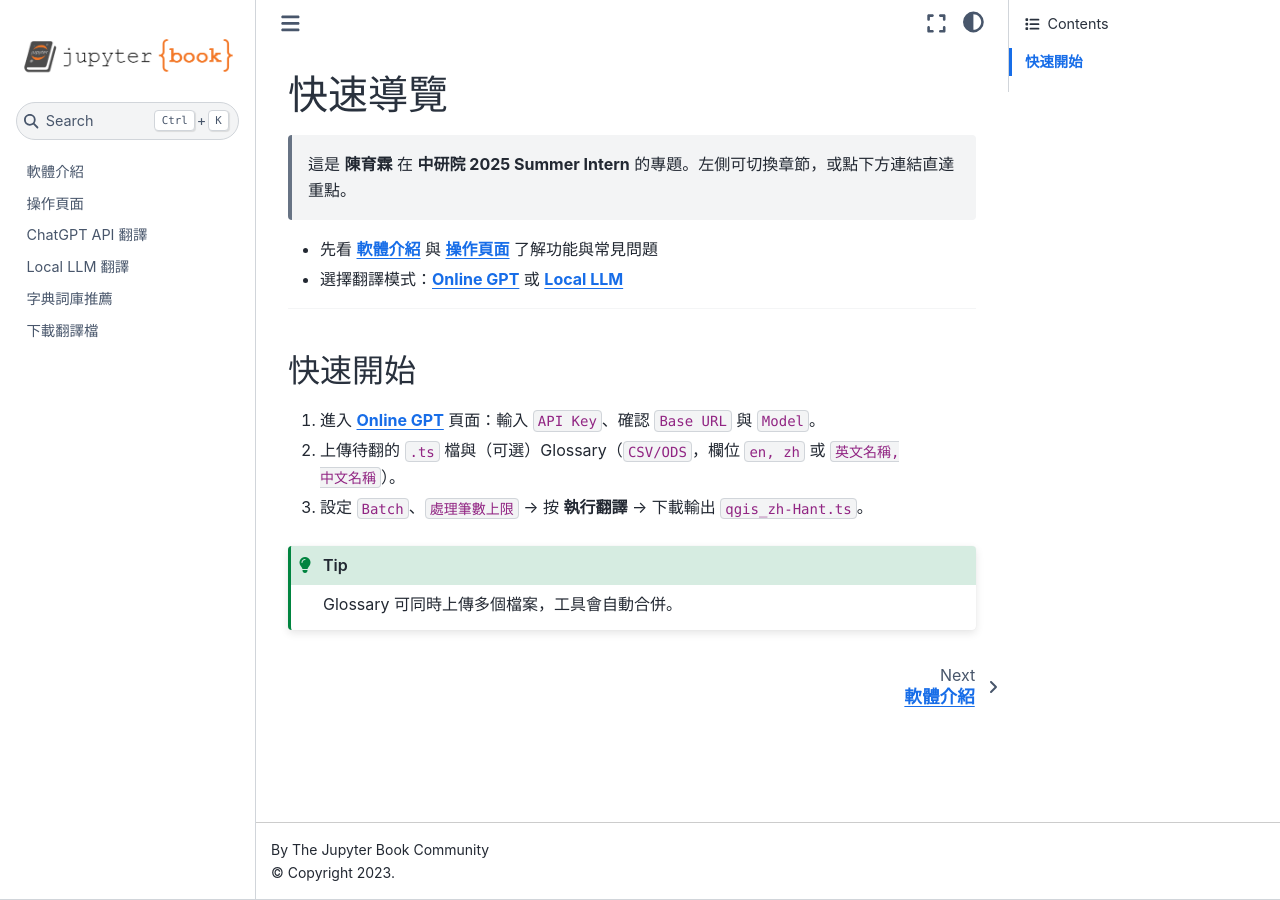
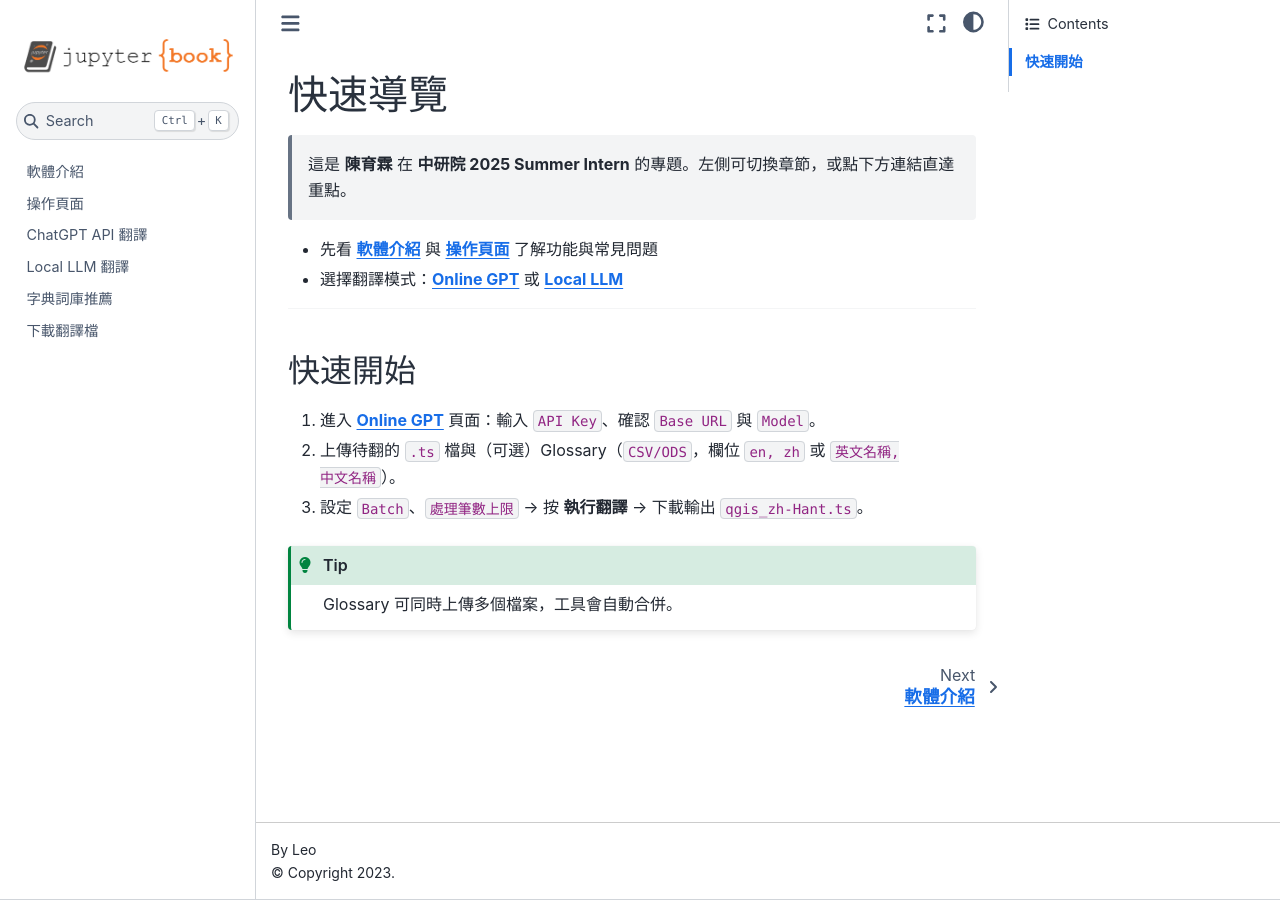
Before and after one commit to wendy062644/2025-summer-intern-project-2, a Jupyter Book: the page built from book/pages/readme.md, in a window 1280 px wide. Built offline with Jupyter Book 1.0.4 settings and Sphinx 7.4.7 and the Sphinx Book theme 1.1.4, drawn with Linux system fonts in a browser that asks for light colours; some of the changed lines change nothing that is shown.

Commit message:
update author

```diff
--- a/book/_config.yml
+++ b/book/_config.yml
@@ -1,6 +1,6 @@
 # Book settings
-title: My sample book
-author: The Jupyter Book Community
+title: 基於詞彙表檢索的軟體介面翻譯工具 - 以 QGIS 為例
+author: Leo
 logo: logo.png
 
 bibtex_bibfiles:
```
